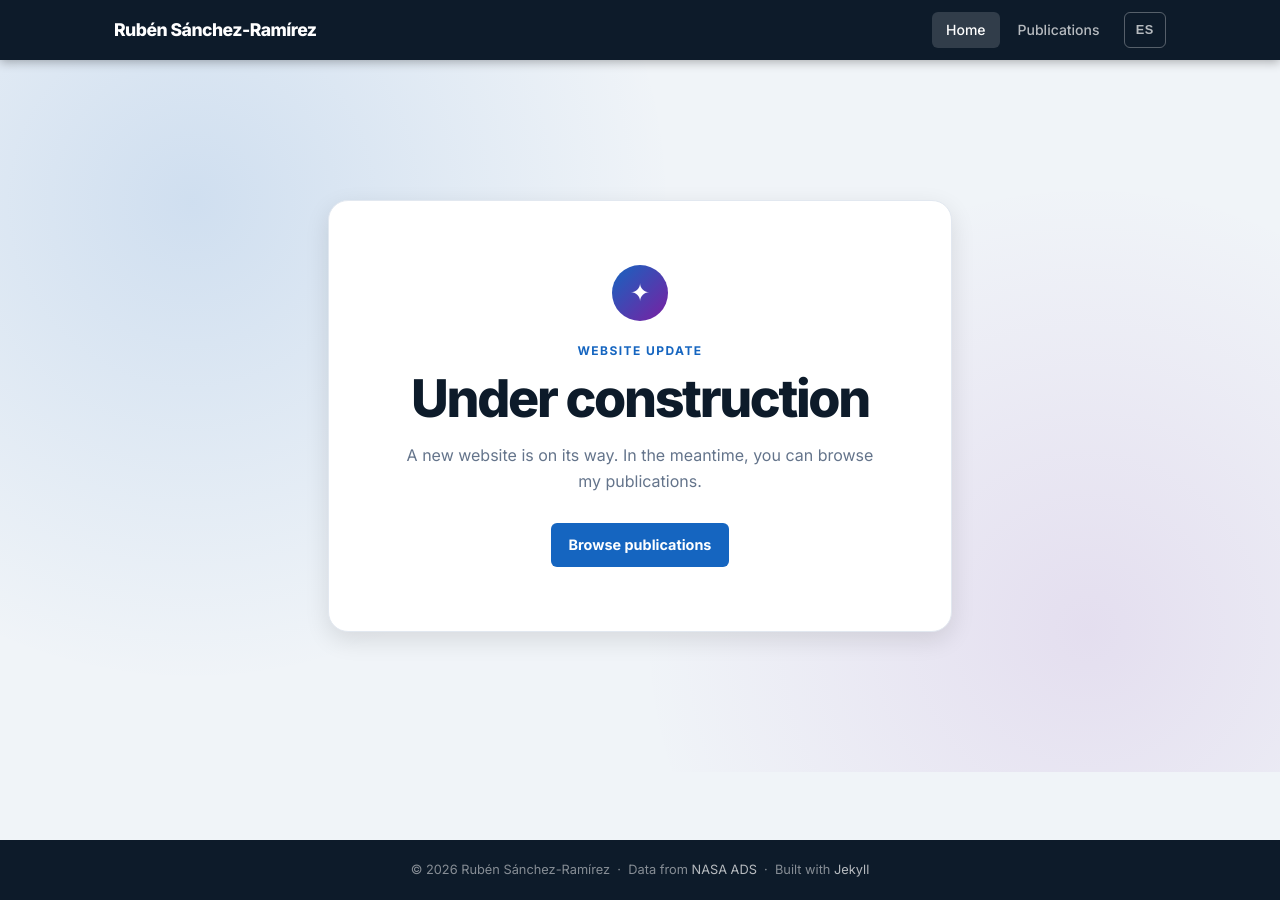
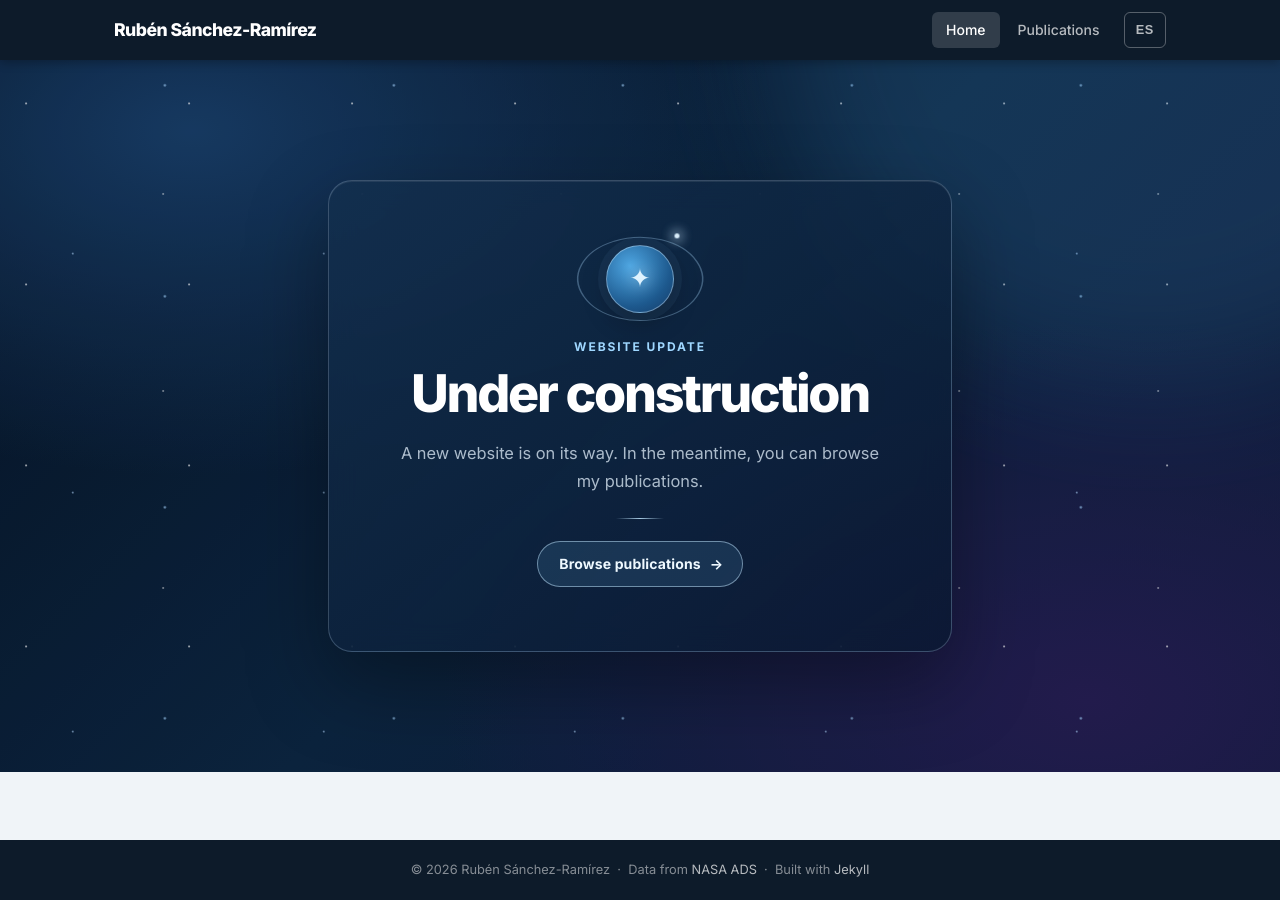
Before and after one commit to rsramirez/rsramirez.github.io, a Jekyll site: the page built from index.md, in a window 1280 px wide. Built offline with Jekyll 4.4.1, drawn with Linux system fonts in a browser that asks for light colours.

Commit message:
chore: mejorar estilos y estructura de la página en construcción

```diff
--- a/assets/css/style.css
+++ b/assets/css/style.css
@@ -151,44 +151,107 @@ a:hover { text-decoration: underline; }
 
 /* ─── Under-construction home page ──────────────────────────────────────── */
 .construction {
+  position: relative;
+  isolation: isolate;
+  overflow: hidden;
   min-height: calc(100vh - var(--nav-h) - 8rem);
   display: grid;
   place-items: center;
   padding: 3rem 1.5rem;
+  background: #071426;
+}
+.construction::before,
+.construction::after {
+  position: absolute;
+  z-index: -1;
+  content: "";
+  pointer-events: none;
+}
+.construction::before {
+  inset: 0;
   background:
-    radial-gradient(circle at 15% 20%, rgba(21, 101, 192, .15), transparent 30rem),
-    radial-gradient(circle at 85% 80%, rgba(123, 31, 162, .1), transparent 28rem);
+    radial-gradient(1px 1px at 16% 24%, rgba(255,255,255,.9) 0, transparent 1.5px),
+    radial-gradient(1.5px 1.5px at 72% 12%, rgba(165,212,255,.8) 0, transparent 2px),
+    radial-gradient(1px 1px at 82% 68%, rgba(255,255,255,.7) 0, transparent 1.5px),
+    radial-gradient(1px 1px at 29% 81%, rgba(180,218,255,.75) 0, transparent 1.5px),
+    radial-gradient(ellipse at 15% 10%, #183d67 0, transparent 38%),
+    radial-gradient(ellipse at 85% 90%, #251c51 0, transparent 42%),
+    linear-gradient(135deg, #061223 0%, #0c2540 50%, #111b3c 100%);
+  background-size: 163px 181px, 229px 211px, 199px 197px, 251px 239px, auto, auto, auto;
+  opacity: .9;
+}
+.construction::after {
+  width: min(48rem, 90vw);
+  aspect-ratio: 1;
+  border-radius: 50%;
+  background: rgba(73, 159, 222, .22);
+  filter: blur(4rem);
+  top: -28rem;
+  right: -16rem;
+  opacity: .7;
 }
 .construction-card {
+  position: relative;
+  z-index: 1;
   max-width: 39rem;
   padding: clamp(2rem, 7vw, 4rem);
   text-align: center;
-  background: var(--surface);
-  border: 1px solid var(--border);
-  border-radius: 1.25rem;
-  box-shadow: var(--shadow-lg);
+  color: rgba(255,255,255,.9);
+  background: linear-gradient(145deg, rgba(19, 47, 78, .78), rgba(8, 24, 47, .76));
+  border: 1px solid rgba(202, 227, 255, .23);
+  border-radius: 1.5rem;
+  box-shadow: 0 2rem 5rem rgba(0, 0, 0, .35), inset 0 1px rgba(255,255,255,.08);
+  backdrop-filter: blur(14px);
+  -webkit-backdrop-filter: blur(14px);
 }
 .construction-icon {
+  position: relative;
   display: inline-grid;
   place-items: center;
-  width: 3.5rem;
-  height: 3.5rem;
-  margin-bottom: 1.25rem;
+  width: 4.25rem;
+  height: 4.25rem;
+  margin-bottom: 1.5rem;
   border-radius: 50%;
-  color: #fff;
-  background: linear-gradient(135deg, var(--accent), #7b1fa2);
-  font-size: 1.5rem;
+  border: 1px solid rgba(214, 238, 255, .42);
+  color: #dff3ff;
+  background: radial-gradient(circle at 35% 30%, #4da5e1, #1d598e 64%, #143a67);
+  box-shadow: 0 0 0 .5rem rgba(141, 204, 247, .06), 0 .6rem 1.6rem rgba(0, 0, 0, .24);
+  font-size: 1.6rem;
+}
+.construction-icon::before {
+  position: absolute;
+  inset: -.55rem;
+  border: 1px solid rgba(175, 222, 255, .32);
+  border-radius: 50%;
+  content: "";
+  transform: scaleX(1.5) rotate(-25deg);
+}
+.construction-icon::after {
+  position: absolute;
+  top: -.8rem;
+  right: -.4rem;
+  width: .35rem;
+  height: .35rem;
+  border-radius: 50%;
+  background: #dff3ff;
+  box-shadow: 0 0 .7rem .18rem rgba(200, 235, 255, .7);
+  content: "";
+}
+.construction-icon span {
+  position: relative;
+  z-index: 1;
+  text-shadow: 0 0 1rem rgba(224, 246, 255, .75);
 }
 .construction-kicker {
   margin-bottom: .6rem;
-  color: var(--accent);
+  color: #9fd7ff;
   font-size: .75rem;
   font-weight: 700;
-  letter-spacing: .12em;
+  letter-spacing: .16em;
   text-transform: uppercase;
 }
 .construction h1 {
-  color: var(--primary);
+  color: #fff;
   font-size: clamp(2rem, 6vw, 3.25rem);
   font-weight: 800;
   letter-spacing: -.045em;
@@ -196,29 +259,57 @@ a:hover { text-decoration: underline; }
 }
 .construction-message {
   max-width: 32rem;
-  margin: 1rem auto 1.75rem;
-  color: var(--text-muted);
-  font-size: 1rem;
+  margin: 1rem auto 1.35rem;
+  color: rgba(226, 239, 251, .75);
+  font-size: 1.025rem;
+  line-height: 1.75;
+}
+.construction-rule {
+  display: block;
+  width: 3rem;
+  height: 1px;
+  margin: 0 auto 1.4rem;
+  background: linear-gradient(90deg, transparent, rgba(193, 231, 255, .85), transparent);
 }
 .construction-link {
   display: inline-flex;
   align-items: center;
   justify-content: center;
-  min-height: 2.75rem;
-  padding: .6rem 1.1rem;
-  border-radius: var(--radius-sm);
-  color: #fff;
-  background: var(--accent);
-  font-size: .9rem;
+  min-height: 2.9rem;
+  padding: .65rem 1.15rem .65rem 1.3rem;
+  border: 1px solid rgba(198, 232, 255, .5);
+  border-radius: 999px;
+  color: #eff9ff;
+  background: rgba(108, 182, 233, .14);
+  font-size: .875rem;
   font-weight: 700;
+  letter-spacing: .01em;
   text-decoration: none;
-  transition: background .15s, transform .15s;
+  transition: background .18s, border-color .18s, box-shadow .18s, transform .18s;
+}
+.construction-link::after {
+  margin-left: .55rem;
+  content: "→";
+  transition: transform .18s;
 }
 .construction-link:hover {
   color: #fff;
-  background: var(--accent-hover);
+  border-color: rgba(222, 243, 255, .82);
+  background: rgba(108, 182, 233, .27);
+  box-shadow: 0 .5rem 1.2rem rgba(0, 0, 0, .18);
   text-decoration: none;
   transform: translateY(-1px);
+}
+.construction-link:hover::after { transform: translateX(.2rem); }
+.construction-link:focus-visible {
+  outline: 3px solid rgba(184, 227, 255, .82);
+  outline-offset: 4px;
+}
+@media (prefers-reduced-motion: no-preference) {
+  .construction-icon::after { animation: construction-orbit 5s ease-in-out infinite; }
+}
+@keyframes construction-orbit {
+  50% { transform: translate(.55rem, .45rem); opacity: .6; }
 }
 
 /* ─── Language visibility ─────────────────────────────────────────────────── */
--- a/index.md
+++ b/index.md
@@ -5,10 +5,11 @@ title: Home
 
 <section class="construction" aria-labelledby="construction-title">
   <div class="construction-card">
-    <span class="construction-icon" aria-hidden="true">✦</span>
+    <span class="construction-icon" aria-hidden="true"><span>✦</span></span>
     <p class="construction-kicker" data-i18n="construction-kicker">Website update</p>
     <h1 id="construction-title" data-i18n="construction-title">Under construction</h1>
     <p class="construction-message" data-i18n="construction-message">A new website is on its way. In the meantime, you can browse my publications.</p>
+    <span class="construction-rule" aria-hidden="true"></span>
     <a class="construction-link" href="{{ '/publications/' | relative_url }}" data-i18n="construction-publications">Browse publications</a>
   </div>
 </section>
```
